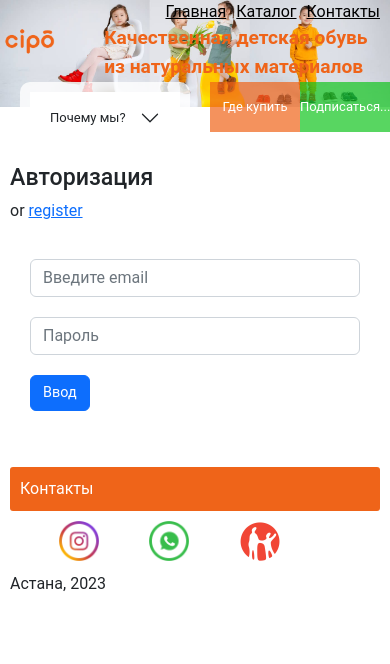
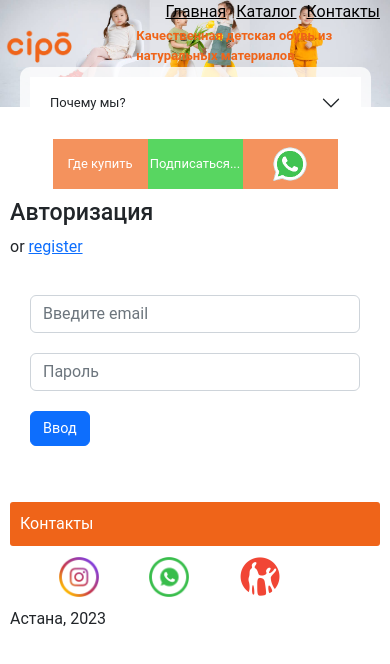
Before and after one commit to AlmasNurbayev/cipo-site, a React (Create React App) app: page /auth in a window 390 px wide. Shown: the top 664 px of the page. Built offline with nearby package versions, Linux system fonts and the light colour scheme.

Commit message:
add whatsapp in header

```diff
--- a/src/components/Features.jsx
+++ b/src/components/Features.jsx
@@ -1,7 +1,7 @@
 'useStrict';
 
 import React from 'react';
-import { useLocation, useNavigate } from 'react-router-dom';
+import { Link, useLocation, useNavigate } from 'react-router-dom';
 
 import Accordion from 'react-bootstrap/Accordion';
 import { useState } from 'react';
@@ -52,20 +52,26 @@ export default function Features() {
 
             </div>
             <div>
-                {/* <Link to="/Contacts"> */}
-                <button className='features_btn1' onClick={e => goto(e,'stores_anchor', '/contacts')}>Где купить</button>
+                <div className='features_buttons'>
+                    <div>
+                        <button className='features_btn1' onClick={e => goto(e, 'stores_anchor', '/contacts')}>Где купить</button>
+                    </div>
+                    <div>
+                        <button className='features_btn2' onClick={() => setShowSubscribe(true)}>Подписаться...</button>
+                    </div>
+                    <div>
+                        <Link to='https://wa.me/77788121260'>
+                        <button className='features_btn1' >
+                        <a href="https://wa.me/77788121260"><img width='40px' src={require('../assets/contacts/whatsapp2.png')} alt='whatsapp'/></a>
+                        </button>
+                        </Link>
+                    </div>
 
-                {/* </Link> */}
-                {/* <button className='features_btn'>Заказать онлайн</button> */}
+                </div>
+                {/* <div>
+                    <a href="https://wa.me/77788121260"><img width='40px' src={require('../assets/contacts/whatsapp2.png')} alt='whatsapp'/></a>
+                </div> */}
             </div>
-            <div>
-                {/* <Link to="/Contacts"> */}
-                <button  className='features_btn2' onClick={() => setShowSubscribe(true)}>Подписаться...</button>
-
-                {/* </Link> */}
-                {/* <button className='features_btn'>Заказать онлайн</button> */}
-            </div>
-
         </div>
     )
 }
--- a/src/styles/App.css
+++ b/src/styles/App.css
@@ -122,7 +122,7 @@ h1 {
   border: none;
   font-size: medium;
   cursor: pointer;
-  width: 160px;
+  width: 140px;
   height: 50px;
 }
 
@@ -132,7 +132,7 @@ h1 {
   border: none;
   font-size: medium;
   cursor: pointer;
-  width: 160px;
+  width: 140px;
   height: 50px;
   text-align: center;
 }
@@ -412,10 +412,40 @@ margin-left: 10px;
   max-width: 400px
 }
 
+.features_buttons {
+  display: flex;
+}
+
 @media screen and (min-width:100px) and (max-width:600px) {
 
   h6 {
     font-size: 0.9rem!important;
+  }
+
+  .features_wrapper {
+    display: block;
+  }
+
+  .features_wrapper_ul {
+    width: 90%;
+  }
+
+  .features_buttons {
+    justify-content: center;
+  }
+
+  .features_btn1 {
+    max-width: 95px;
+    font-size: small;
+  }
+
+  .features_btn2 {
+    max-width: 95px;
+    font-size: small;
+  }
+
+  .title {
+    font-size: small;
   }
 
   .btn {
@@ -482,15 +512,7 @@ margin-left: 10px;
     font-size: small!important;
   }
 
-  .features_btn1 {
-    max-width: 90px;
-    font-size: small;
-  }
 
-  .features_btn2 {
-    max-width: 90px;
-    font-size: small;
-  }
 
   .group_wrapper {
     width: 30%;
```
Also changed, not shown: src/assets/contacts/whatsapp2.png (added), 1 other file (tests, documents, lock files or other folders).
